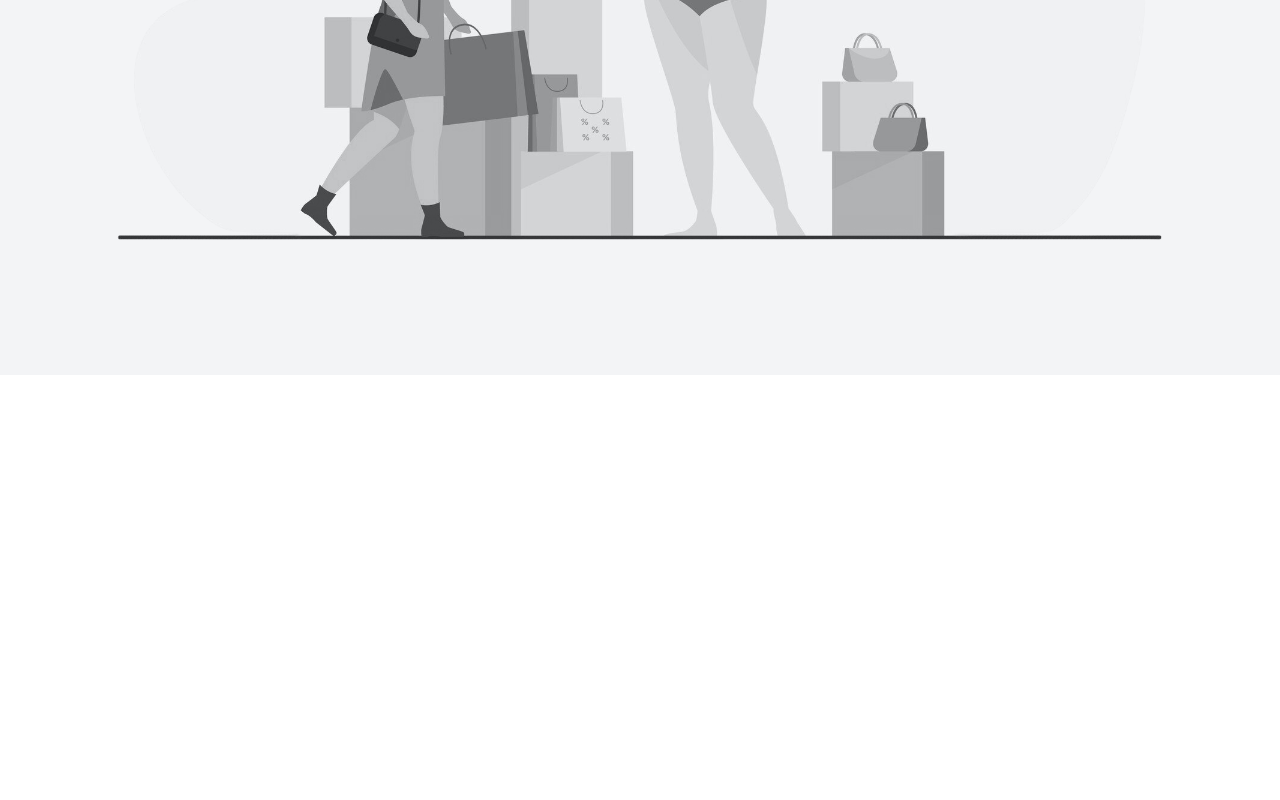
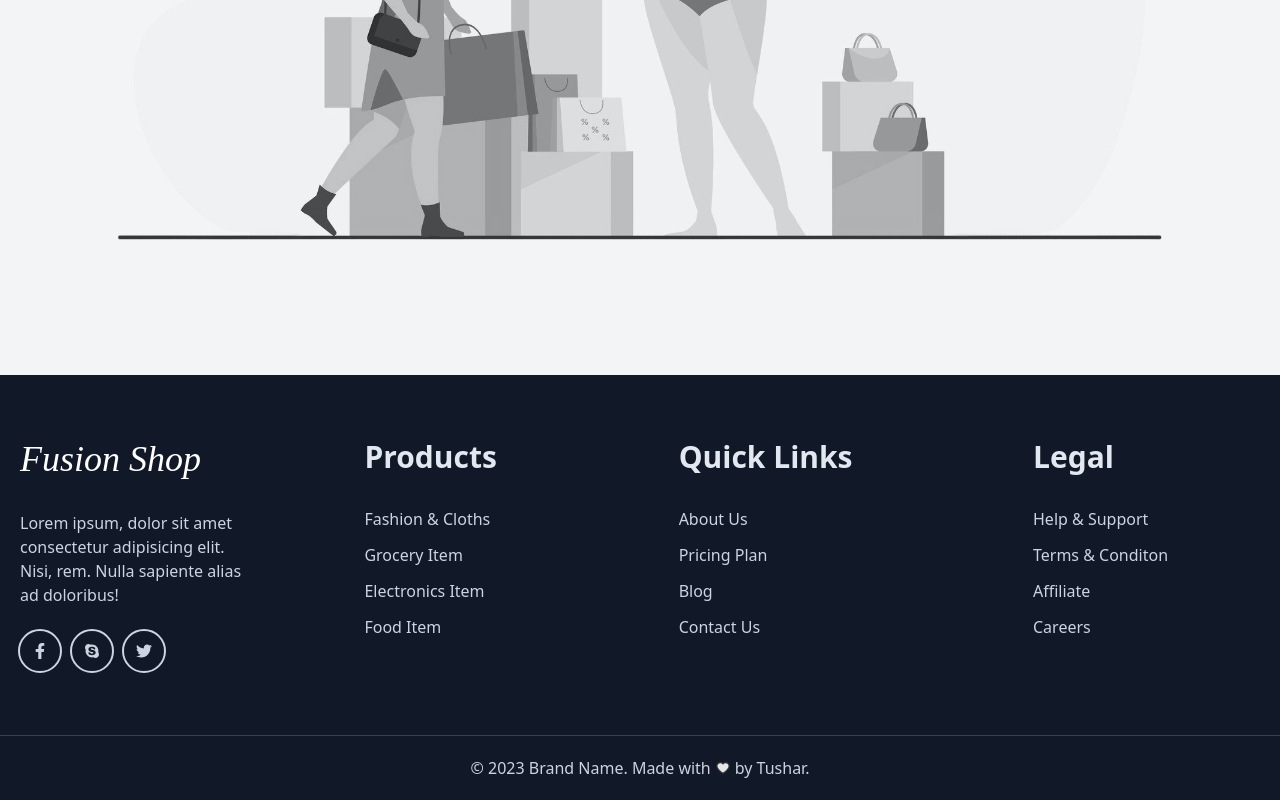
Before and after one commit to tusharshaha/fusion-shop, a React (Vite) app: page / in a window 1280 px wide. Shown: the part 498-1298 px from the top of the page. Before the commit the page ends 873 px from the top, so only its background shows below. Built offline with nearby package versions, Linux system fonts and the light colour scheme; a web font is replaced by a local one.

Commit message:
UI: created footer section

```diff
--- a/src/components/ui/Footer.tsx
+++ /dev/null
@@ -1,11 +0,0 @@
-import React from "react";
-
-const Footer: React.FC = () => {
-  return (
-    <div className="">
-      <div className="cus-container"></div>
-    </div>
-  );
-};
-
-export default Footer;
--- /dev/null
+++ b/src/components/ui/Footer/QuickLinks.tsx
@@ -0,0 +1,88 @@
+import { useState } from 'react';
+import { TiArrowSortedUp, TiArrowSortedDown } from 'react-icons/ti';
+import { Link } from 'react-router-dom';
+
+const quickLinks = [
+  {
+    title: 'Products',
+    links: [
+      { path: '', title: 'Fashion & Cloths' },
+      { path: '', title: 'Grocery Item' },
+      { path: '', title: 'Electronics Item' },
+      { path: '', title: 'Food Item' }
+    ]
+  },
+  {
+    title: 'Quick Links',
+    links: [
+      { path: '', title: 'About Us' },
+      { path: '', title: 'Pricing Plan' },
+      { path: '', title: 'Blog' },
+      { path: '', title: 'Contact Us' }
+    ]
+  },
+  {
+    title: 'Legal',
+    links: [
+      { path: '', title: 'Help & Support' },
+      { path: '', title: 'Terms & Conditon' },
+      { path: '', title: 'Affiliate' },
+      { path: '', title: 'Careers' }
+    ]
+  }
+];
+
+type Collapse = {
+  id: number;
+  isOpen: boolean;
+}
+
+const QuickLinks: React.FC = () => {
+  const [collapse, setCollapse] = useState<Collapse>({} as Collapse);
+  const handleCollapse = (id: number) => {
+    setCollapse((prev) => ({
+      isOpen: prev.id === id ? !prev.isOpen : true,
+      id
+    }));
+  };
+  return (
+    <>
+      {quickLinks.map((ele, i) => (
+        <div key={i} className="flex justify-start lg:justify-center">
+          <div className="w-full sm:w-auto">
+            <div
+              onClick={() => handleCollapse(i)}
+              className="bg-gray-700 sm:bg-inherit py-3 px-5 sm:p-0 flex items-center justify-between text-slate-200 box-shadow"
+            >
+              <h2 className="text-xl sm:text-3xl font-semibold">{ele.title}</h2>
+              <span className="inline sm:hidden">
+                {collapse.isOpen && collapse.id === i ? (
+                  <TiArrowSortedUp />
+                ) : (
+                  <TiArrowSortedDown />
+                )}
+              </span>
+            </div>
+            <ul
+              className={`${
+                collapse.isOpen && collapse.id === i
+                  ? 'h-[180px] p-5 border-t'
+                  : 'h-0'
+              } sm:h-auto mt-0 sm:mt-8 sm:p-0 bg-gray-600 sm:bg-inherit overflow-hidden space-y-3 text-slate-300 sm:border-none border-slate-500 trans`}
+            >
+              {ele.links.map((link, i) => (
+                <li key={i}>
+                  <Link to={link.path} className="trans hover:text-orange-500">
+                    {link.title}
+                  </Link>
+                </li>
+              ))}
+            </ul>
+          </div>
+        </div>
+      ))}
+    </>
+  );
+};
+
+export default QuickLinks;
--- /dev/null
+++ b/src/components/ui/Footer/index.tsx
@@ -0,0 +1,50 @@
+import { FaFacebookF, FaSkype, FaTwitter } from 'react-icons/fa';
+import { AiTwotoneHeart } from 'react-icons/ai';
+import QuickLinks from './QuickLinks';
+
+const Footer = () => {
+  return (
+    <footer>
+      <div className="bg-gray-900 text-white">
+        <div className="cus-container py-16">
+          <div className="grid grid-cols-5 gap-8 lg:gap-4">
+            <div className="lg:col-span-1 sm:col-span-2 sm:text-left col-span-5 px-5 sm:p-0 text-center">
+              <h2 className="text-4xl header">Fusion Shop</h2>
+              <p className="text-slate-300 mt-8">
+                Lorem ipsum, dolor sit amet consectetur adipisicing elit. Nisi,
+                rem. Nulla sapiente alias ad doloribus!
+              </p>
+              <div className="flex items-center justify-center sm:justify-normal gap-3 mt-6">
+                <div className="p-3 rounded-full outline outline-slate-300 text-slate-300 outline-2 trans hover:outline-orange-500 hover:bg-orange-500">
+                  <FaFacebookF />
+                </div>
+                <div className="p-3 rounded-full outline outline-slate-300 text-slate-300 outline-2 trans hover:outline-orange-500 hover:bg-orange-500">
+                  <FaSkype />
+                </div>
+                <div className="p-3 rounded-full outline outline-slate-300 text-slate-300 outline-2 trans hover:outline-orange-500 hover:bg-orange-500">
+                  <FaTwitter />
+                </div>
+              </div>
+            </div>
+            <div className="lg:col-span-4 col-span-5">
+              <div className="grid grid-cols-1 sm:grid-cols-3 gap-4">
+                <QuickLinks></QuickLinks>
+              </div>
+            </div>
+          </div>
+        </div>
+        <div className="cus-container border-t border-slate-700 py-5">
+          <p className="flex flex-wrap items-center justify-center text-slate-300 gap-1">
+            &#169; 2023 Brand Name. Made with
+            <span className="text-primary">
+              <AiTwotoneHeart />
+            </span>
+            by Tushar.
+          </p>
+        </div>
+      </div>
+    </footer>
+  );
+};
+
+export default Footer;
--- a/src/index.css
+++ b/src/index.css
@@ -47,7 +47,7 @@
   font-style: italic;
 }
 
-.hero-banner{
+.hero-banner {
   @apply bg-[url("/shoping.png")] bg-no-repeat bg-contain bg-bottom bg-blend-luminosity;
 }
 
```
